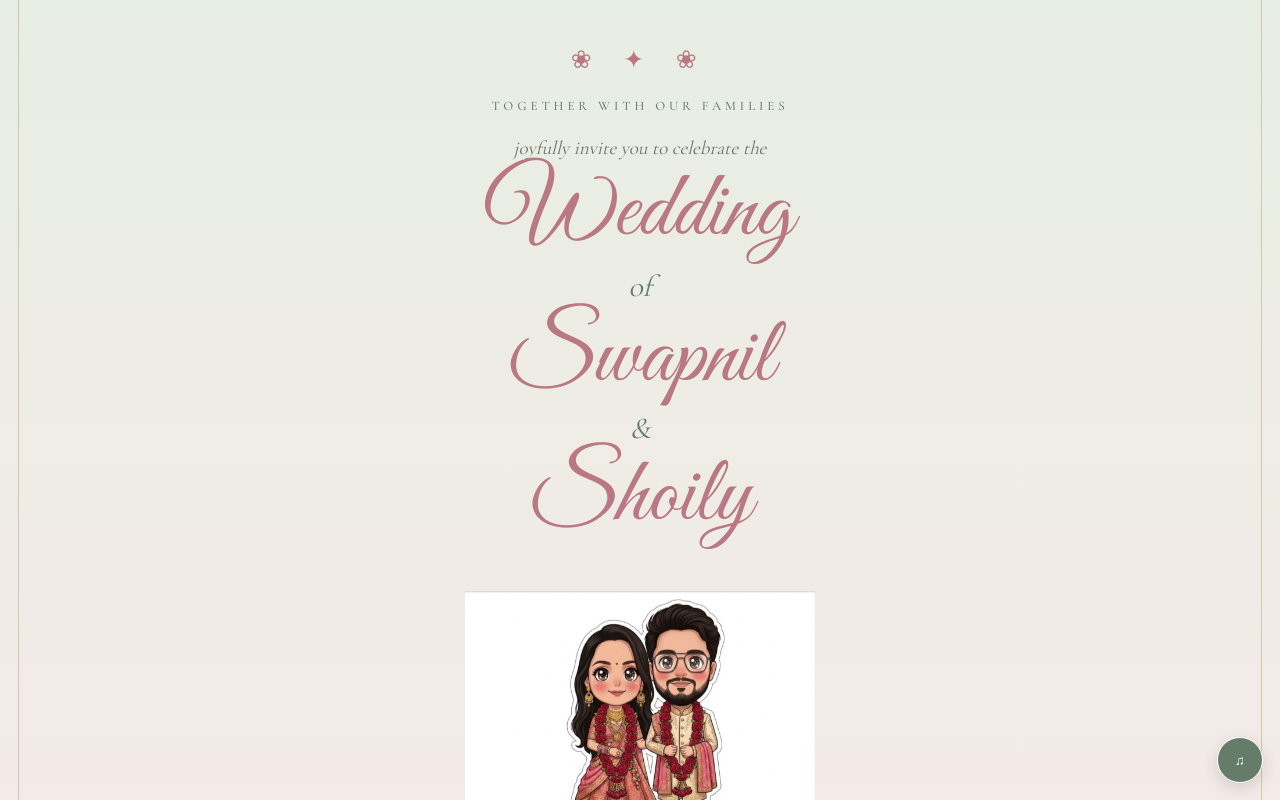
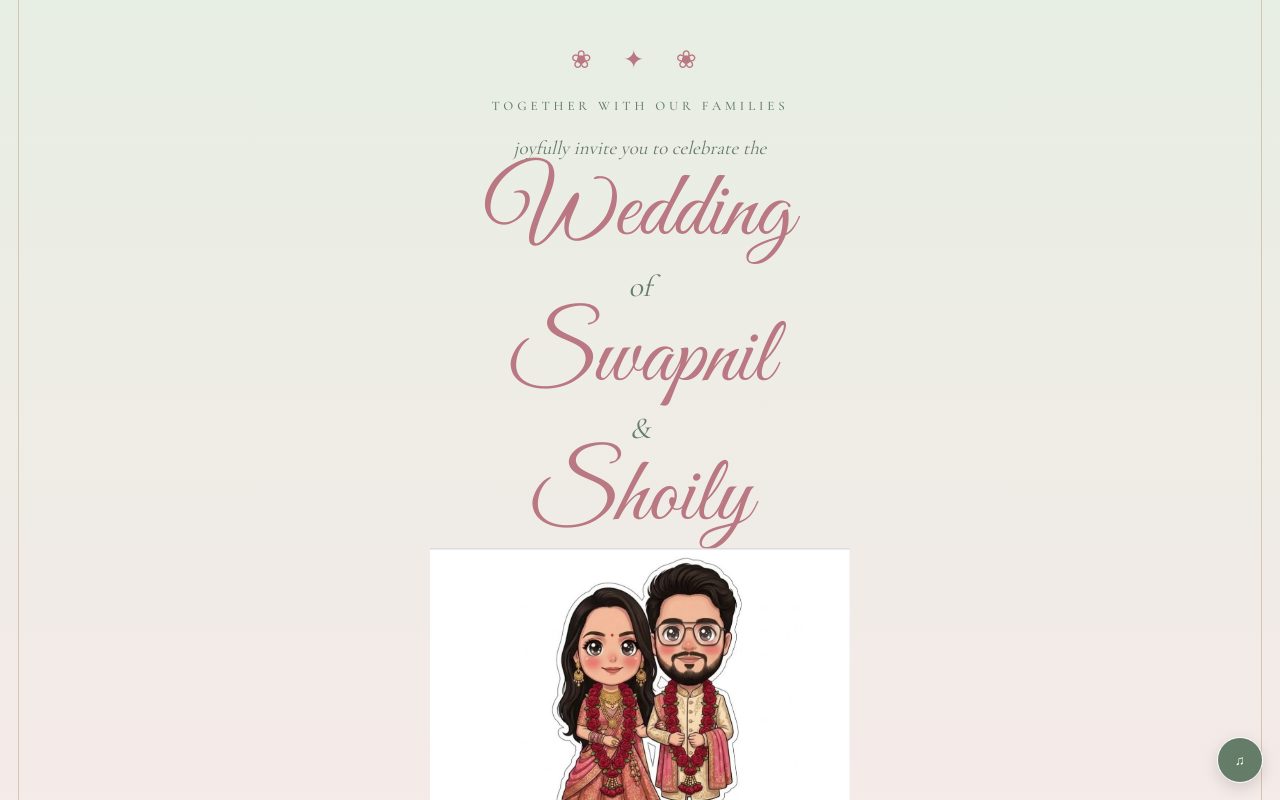
Before and after one commit to Mohaimen007/swapnil-shoily-wedding, a plain HTML site: page index.html in a window 1280 px wide. Both pictures are taken after a click on the button "OPEN INVITATION". Shown: the part 25-825 px from the top of the page. Drawn offline with nearby package versions, Linux system fonts and the light colour scheme.

Commit message:
Update index.html

```diff
--- a/index.html
+++ b/index.html
@@ -260,21 +260,32 @@ h1 {
 
 /* NEW COUPLE CARTOON IMAGE */
 
+
+/* COUPLE CARTOON IMAGE */
+
 .hero-image {
-    display: block;
-    width: 100%;
-    max-width: 350px;
-    height: 350px;
-    object-fit: contain;
-    object-position: center;
-    margin: 0 auto;
-  animation:float 5s ease-in-out infinite;
+  display: block;
+  width: min(90%, 480px);
+  height: auto;
+  max-height: 490px;
+  object-fit: contain;
+  object-position: center;
+  margin: 12px auto 5px;
+  animation: float 5s ease-in-out infinite;
 }
 
 @keyframes float {
-  0%,100% { transform:translateY(0); }
-  50% { transform:translateY(-9px); }
+  0%, 100% { transform: translateY(0); }
+  50% { transform: translateY(-9px); }
 }
+
+.hero-image {
+  width: min(96%, 420px);
+  max-height: 430px;
+  height: auto;
+  object-fit: contain;
+}
+
 
 .date-pill {
   display:inline-block;
```
